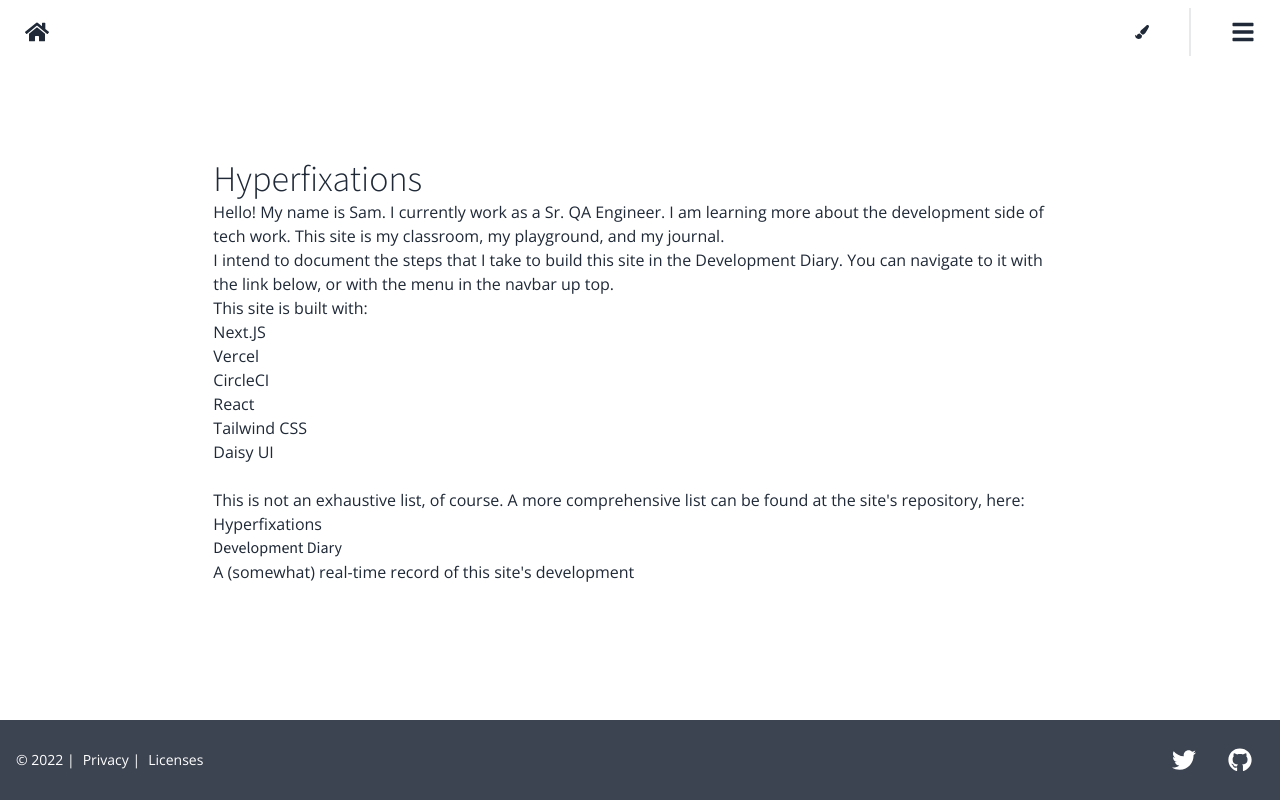
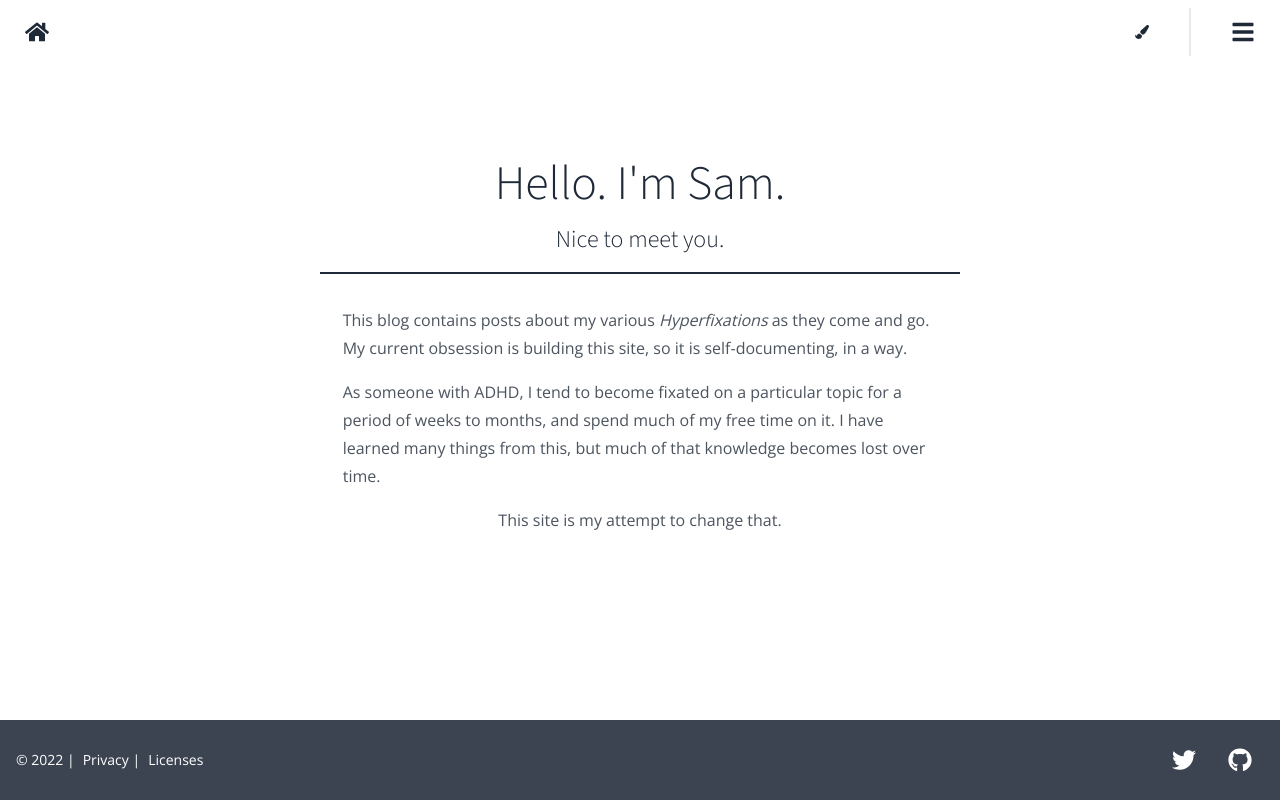
Before and after one commit to samuelboland/Hyperfixations, a Next.js app: page /about in a window 1280 px wide. Built offline with nearby package versions, Linux system fonts and the light colour scheme.

Commit message:
Update about page to bring in line with new design
This commit updates my "about" page significantly. It brings it line
with some of the better practices that I'm developing, and it updates
the copy to be more focused.

```diff
--- a/pages/about.js
+++ b/pages/about.js
@@ -1,4 +1,3 @@
-import Link from 'next/link';
 import React from 'react';
 
 export default function About() {
@@ -6,46 +5,32 @@ export default function About() {
         <div className="container mx-auto w-3/4 pt-24 md:w-3/4 lg:w-2/3">
             <main>
                 <div>
-                    <h1 className="text-3xl font-light text-base-content sm:text-4xl">
-                        Hyperfixations
+                    <h1 className="mb-4 text-center text-4xl font-light text-base-content sm:text-5xl">
+                        Hello. I'm Sam.
                     </h1>
-                    <p>
-                        Hello! My name is Sam. I currently work as a Sr. QA Engineer. I am learning
-                        more about the development side of tech work. This site is my classroom, my
-                        playground, and my journal.
-                    </p>
-                    <p>
-                        I intend to document the steps that I take to build this site in the
-                        Development Diary. You can navigate to it with the link below, or with the
-                        menu in the navbar up top.
-                    </p>
-                    <p> This site is built with: </p>
-                    <ul>
-                        <li>Next.JS</li>
-                        <li>Vercel</li>
-                        <li>CircleCI</li>
-                        <li>React</li>
-                        <li>Tailwind CSS</li>
-                        <li>Daisy UI</li>
-                    </ul>
-                    <br />
-                    <p>
-                        This is not an exhaustive list, of course. A more comprehensive list can be
-                        found at the site's repository, here:{' '}
-                        <Link href="https://github.com/samuelboland/Hyperfixations">
-                            <a>Hyperfixations</a>
-                        </Link>
-                    </p>
-                </div>
-                <div>
-                    <Link href="/posts">
-                        <a data-cy="indexLinkForBlog">
-                            <h2 data-cy="indexTextForBlog">Development Diary </h2>
-                        </a>
-                    </Link>
-                    <p data-cy="indexBlurbForBlog">
-                        A (somewhat) real-time record of this site's development
-                    </p>
+                    <h2 className="mb-4 text-center text-xl font-light sm:text-2xl">
+                        Nice to meet you.
+                    </h2>
+                    <div className="mx-auto mb-4 w-3/4 border border-b border-base-content"></div>
+                    <h2 className="mb-4 font-bold text-base-content"></h2>
+                    {/* Header above. Text below. */}
+                    <div className="container mt-8">
+                        <p className="prose m-4 mx-auto">
+                            This blog contains posts about my various <i>Hyperfixations</i> as they
+                            come and go. My current obsession is building this site, so it is
+                            self-documenting, in a way.
+                        </p>
+                        <p className="prose m-4 mx-auto">
+                            As someone with ADHD, I tend to become fixated on a particular topic for
+                            a period of weeks to months, and spend much of my free time on it. I
+                            have learned many things from this, but much of that knowledge becomes
+                            lost over time.{' '}
+                        </p>
+                        <p className="prose m-2 mx-auto text-center">
+                            This site is my attempt to change that.
+                        </p>
+                        <p className="prose m-2 mx-auto"></p>
+                    </div>
                 </div>
             </main>
         </div>
```
